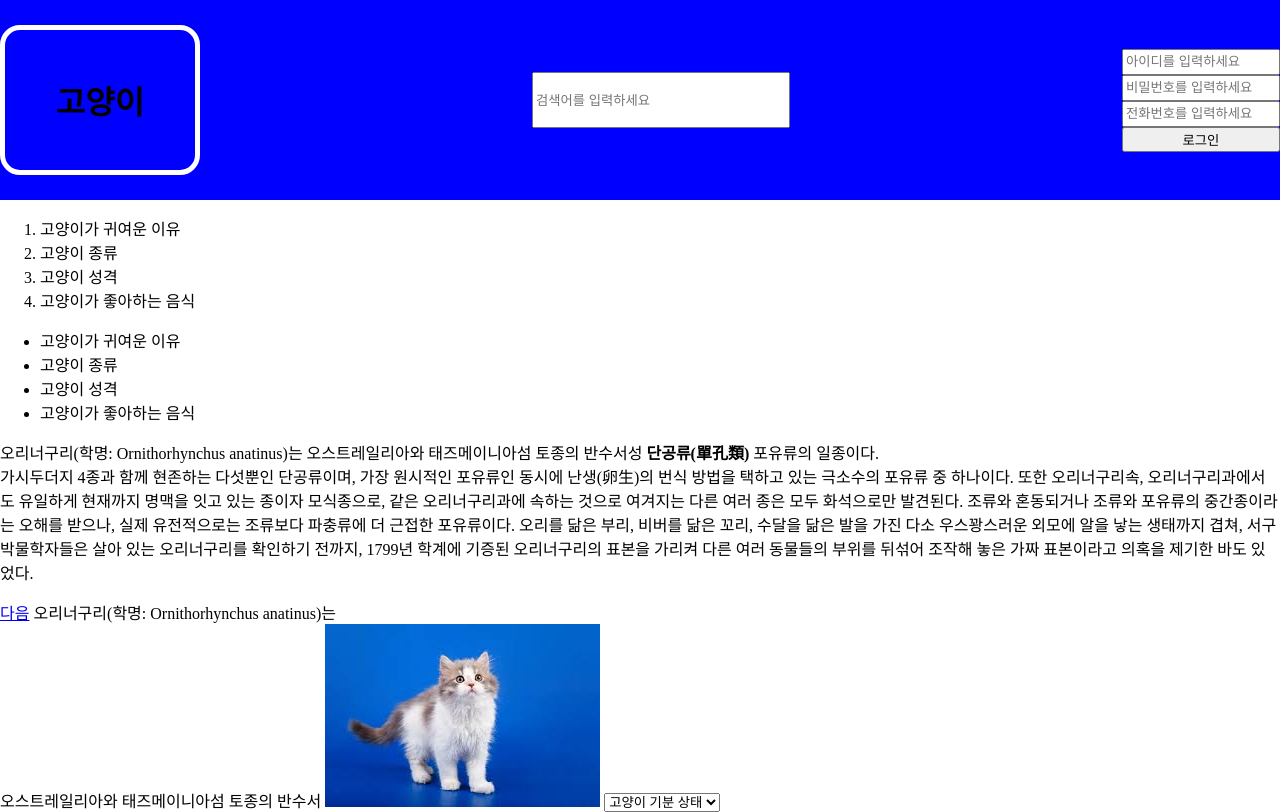
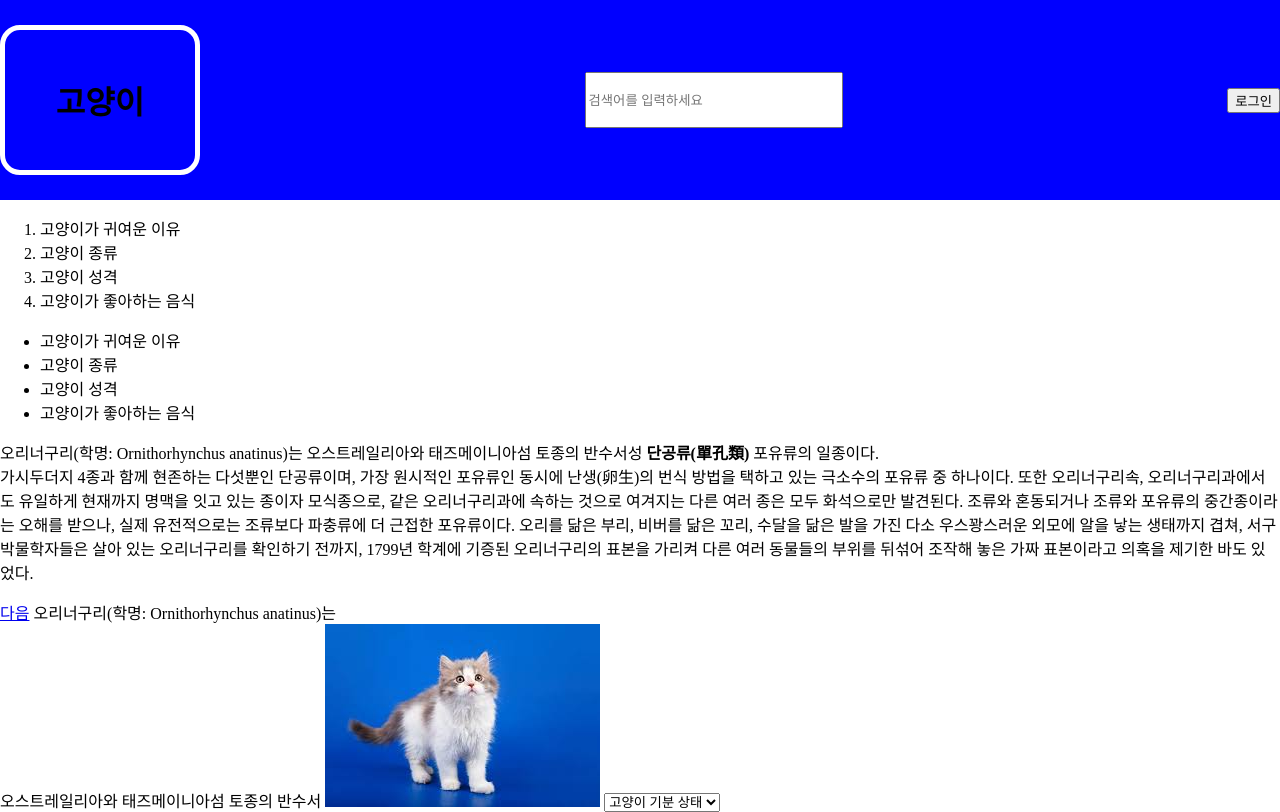
Before and after one commit to kimyoojun/AI-ON_commuity, a SvelteKit app: page / in a window 1280 px wide. Built offline with nearby package versions, Linux system fonts and the light colour scheme.

Commit message:
기존에 있던 로그인 input태그 삭제

```diff
--- a/src/routes/+page.svelte
+++ b/src/routes/+page.svelte
@@ -3,9 +3,6 @@
     <input placeholder="검색어를 입력하세요" id="search"/>
 
     <div id="signin">
-        <input placeholder="아이디를 입력하세요" type="text" class="sign_in"/>
-        <input placeholder="비밀번호를 입력하세요" type="password" class="sign_in"/>
-        <input placeholder="전화번호를 입력하세요" type="number" class="sign_in"/>
         <button id="btn">로그인</button>
     </div>
 </div>
@@ -68,11 +65,6 @@
         height: 50px;
     }
 
-    .sign_in {
-        width: 150px;
-        height: 20px;
-    }
-
     #signin {
         display: flex;
         flex-direction: column;
```
